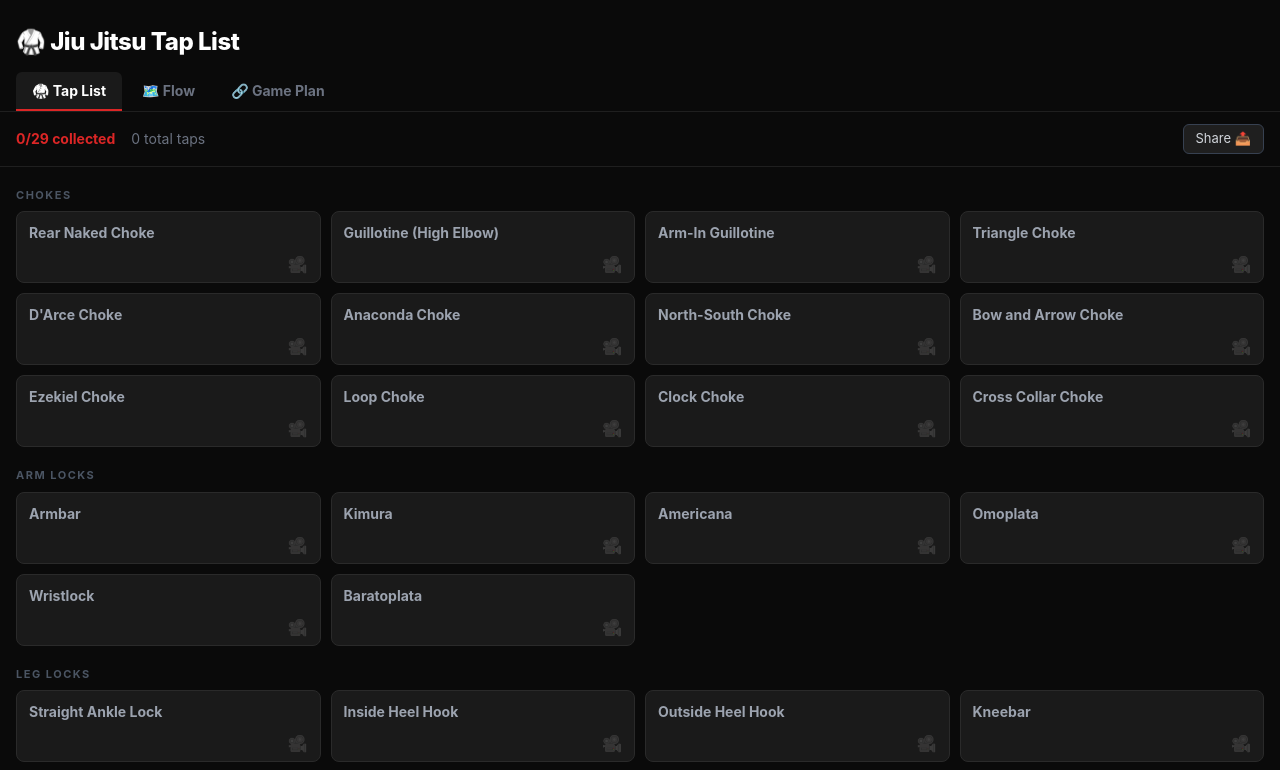
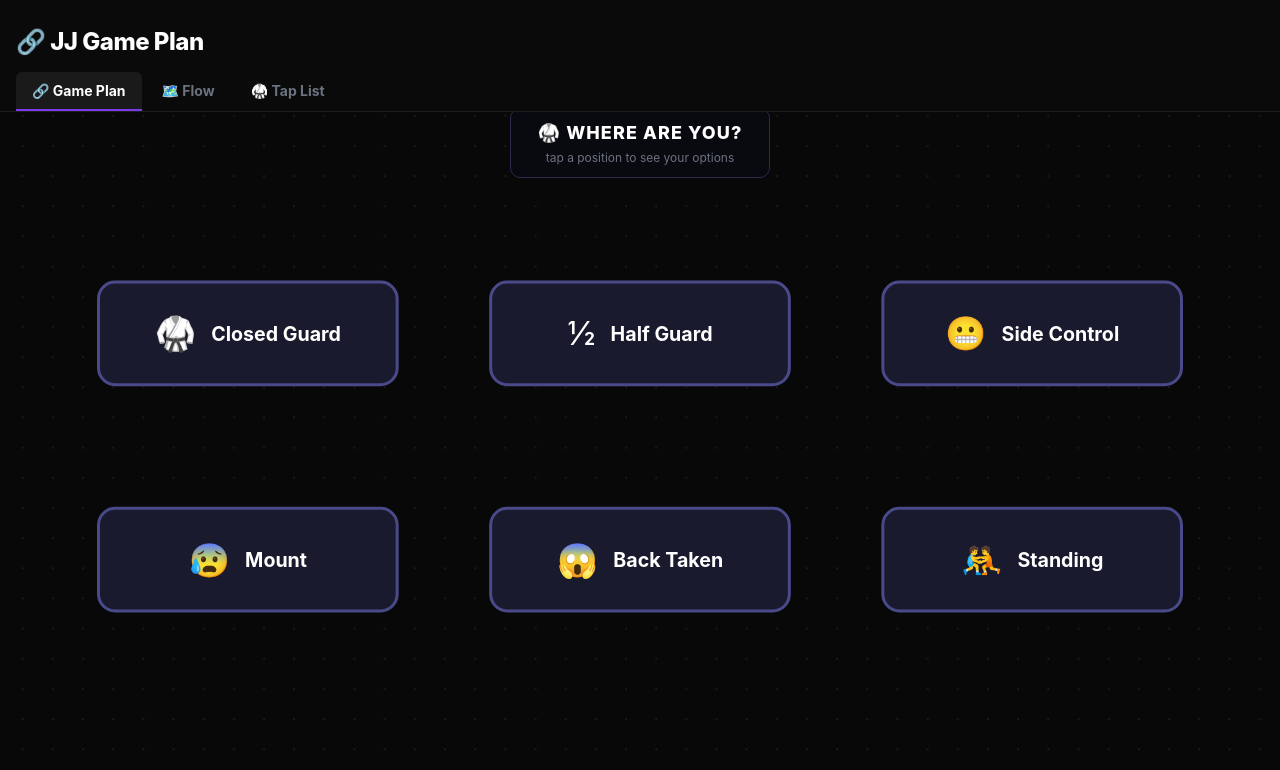
Before and after one commit to Top-Choice-Lawn-Care/tap-list, a Next.js app: page / in a window 1280 px wide. Shown: the top 770 px of the page. Built offline with nearby package versions, Linux system fonts and the light colour scheme.

Commit message:
Rename: JJ Game Plan, Game Plan tab first, Tap List last

```diff
--- a/app/layout.tsx
+++ b/app/layout.tsx
@@ -2,8 +2,8 @@ import type { Metadata } from "next";
 import "./globals.css";
 
 export const metadata: Metadata = {
-  title: "Jiu Jitsu Tap List",
-  description: "Track your jiu-jitsu submissions",
+  title: "JJ Game Plan",
+  description: "BJJ game plan, decision tree, and submission tracker",
 };
 
 export default function RootLayout({
--- a/app/page.tsx
+++ b/app/page.tsx
@@ -226,7 +226,7 @@ const FLOW_POSITIONS: FlowPosition[] = [
 // ─── Main Component ──────────────────────────────────────────────────────────
 
 export default function Home() {
-  const [activeTab, setActiveTab] = useState<"taplist" | "flow" | "gameplan">("taplist");
+  const [activeTab, setActiveTab] = useState<"taplist" | "flow" | "gameplan">("gameplan");
 
   // Tap List state
   const [tapData, setTapData] = useState<TapData>({});
@@ -301,8 +301,8 @@ export default function Home() {
     }
     const text =
       totalCollected === 0
-        ? "I'm just getting started on Jiu Jitsu Tap List. 🥋"
-        : `I've tapped ${totalCollected} unique submissions on Jiu Jitsu Tap List. My most caught: ${topMove}. 🥋`;
+        ? "I'm just getting started on JJ Game Plan. 🥋"
+        : `I've tapped ${totalCollected} unique submissions on JJ Game Plan. My most caught: ${topMove}. 🥋`;
 
     setShareMsg(text);
     if (navigator.clipboard) {
@@ -349,13 +349,13 @@ export default function Home() {
             color: "#fff",
           }}
         >
-          🥋 Jiu Jitsu Tap List
+          🔗 JJ Game Plan
         </h1>
 
         {/* Tab bar */}
         <div style={{ display: "flex", gap: "4px" }}>
           <button
-            onClick={() => setActiveTab("taplist")}
+            onClick={() => setActiveTab("gameplan")}
             style={{
               padding: "8px 16px",
               fontSize: "14px",
@@ -364,13 +364,13 @@ export default function Home() {
               cursor: "pointer",
               border: "none",
               borderRadius: "6px 6px 0 0",
-              backgroundColor: activeTab === "taplist" ? "#1a1a1a" : "transparent",
-              color: activeTab === "taplist" ? "#fff" : "#6b7280",
-              borderBottom: activeTab === "taplist" ? "2px solid #dc2626" : "2px solid transparent",
+              backgroundColor: activeTab === "gameplan" ? "#1a1a1a" : "transparent",
+              color: activeTab === "gameplan" ? "#fff" : "#6b7280",
+              borderBottom: activeTab === "gameplan" ? "2px solid #7c3aed" : "2px solid transparent",
               transition: "all 0.15s ease",
             }}
           >
-            🥋 Tap List
+            🔗 Game Plan
           </button>
           <button
             onClick={() => { setActiveTab("flow"); setSelectedPosition(null); }}
@@ -391,7 +391,7 @@ export default function Home() {
             🗺️ Flow
           </button>
           <button
-            onClick={() => setActiveTab("gameplan")}
+            onClick={() => setActiveTab("taplist")}
             style={{
               padding: "8px 16px",
               fontSize: "14px",
@@ -400,13 +400,13 @@ export default function Home() {
               cursor: "pointer",
               border: "none",
               borderRadius: "6px 6px 0 0",
-              backgroundColor: activeTab === "gameplan" ? "#1a1a1a" : "transparent",
-              color: activeTab === "gameplan" ? "#fff" : "#6b7280",
-              borderBottom: activeTab === "gameplan" ? "2px solid #7c3aed" : "2px solid transparent",
+              backgroundColor: activeTab === "taplist" ? "#1a1a1a" : "transparent",
+              color: activeTab === "taplist" ? "#fff" : "#6b7280",
+              borderBottom: activeTab === "taplist" ? "2px solid #dc2626" : "2px solid transparent",
               transition: "all 0.15s ease",
             }}
           >
-            🔗 Game Plan
+            🥋 Tap List
           </button>
         </div>
       </div>
```
